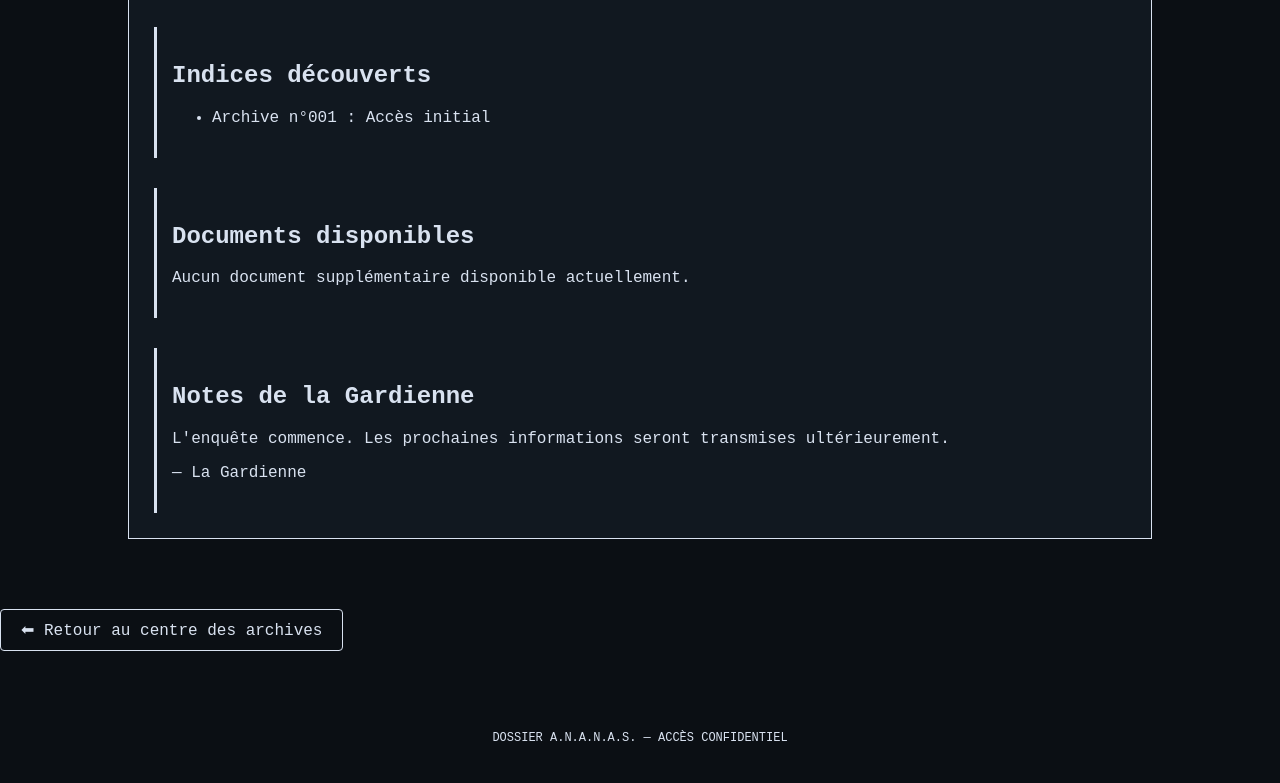
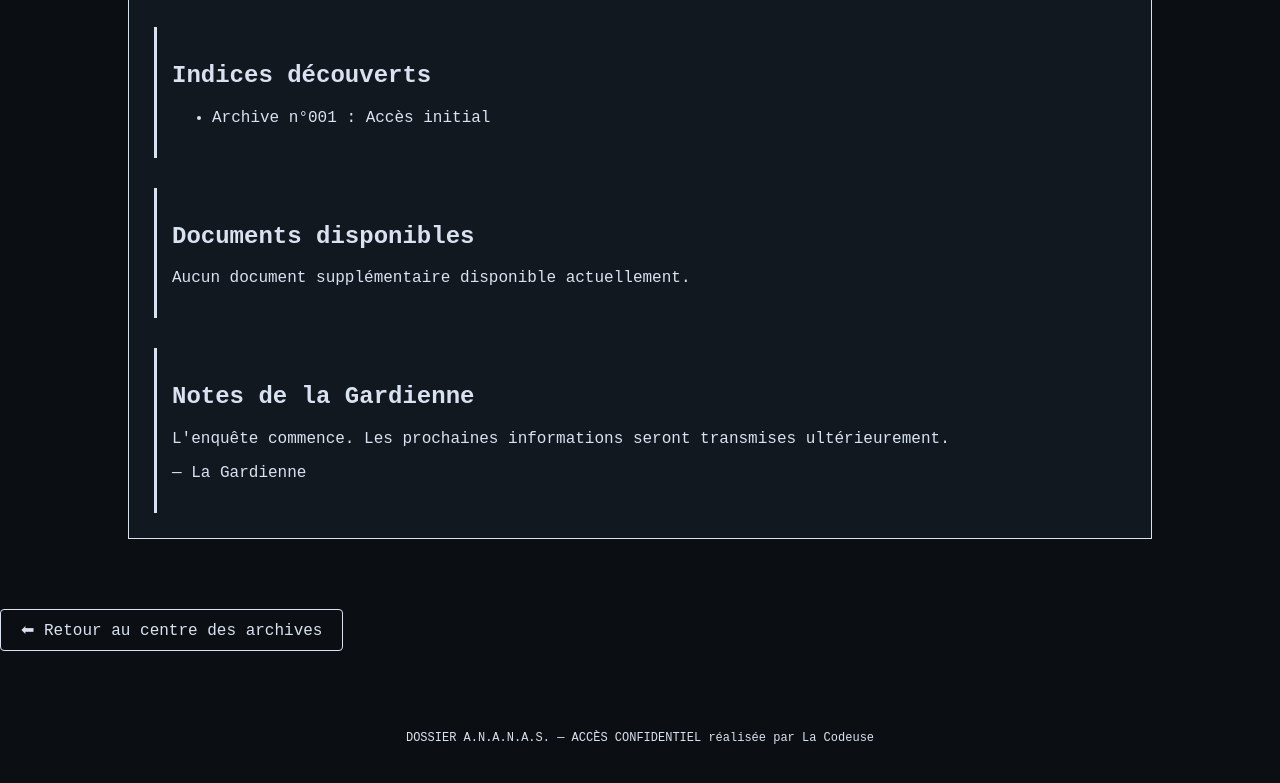
Before and after one commit to nancy2687/dossier-Ananas, a plain HTML site: page 1/dossier-001.html in a window 1280 px wide. Shown: the part 534-1317 px from the top of the page. Drawn offline with Linux system fonts and the light colour scheme.

Commit message:
Modify footer text in dossier-001.html
Updated footer text to include 'réalisée par La Codeuse'.

```diff
--- a/1/dossier-001.html
+++ b/1/dossier-001.html
@@ -107,7 +107,7 @@
 </a>
 
 <footer>
-    DOSSIER A.N.A.N.A.S. — ACCÈS CONFIDENTIEL
+    DOSSIER A.N.A.N.A.S. — ACCÈS CONFIDENTIEL  réalisée par La Codeuse
 </footer>
 
 
```
